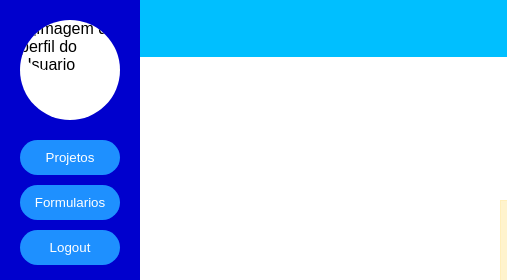
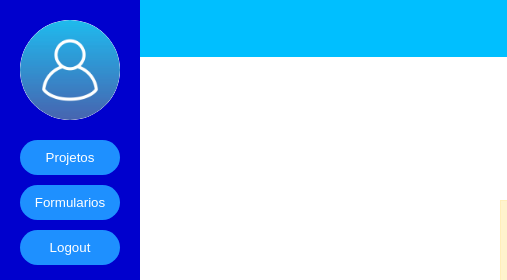
Before and after one commit to quioquiopg/Fortes, a plain HTML site: page Usuario2.html in a window 1280 px wide. Shown: the top 280 px of the page, 0-507 px from the left. Drawn offline with Linux system fonts and the light colour scheme; the site is published under a folder, as on GitHub Pages, so addresses that start at the root find nothing.

Commit message:
Update Usuario2.html

```diff
--- a/Usuario2.html
+++ b/Usuario2.html
@@ -8,7 +8,7 @@
 </head>
 <body>
     <div class="sidebar">
-        <div class="profile-pic"><img src="/Img/perfil.jpeg" alt="Imagem de perfil do Usuario"></div>
+        <div class="profile-pic"><img src="Img/perfil.jpeg" alt="Imagem de perfil do Usuario"></div>
 
         <button class="sidebar-btn" onclick="Projetos()">Projetos</button>
         <button class="sidebar-btn" onclick="Formulario()">Formularios</button>
```
